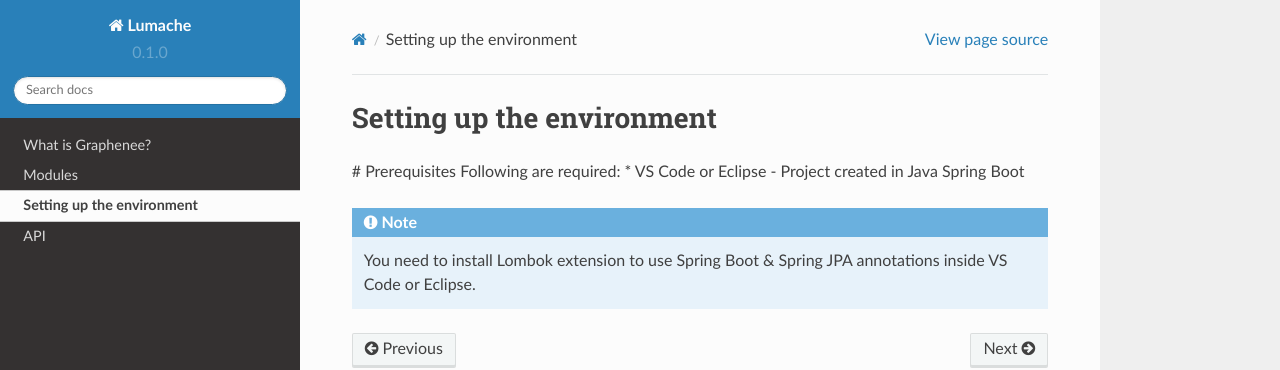
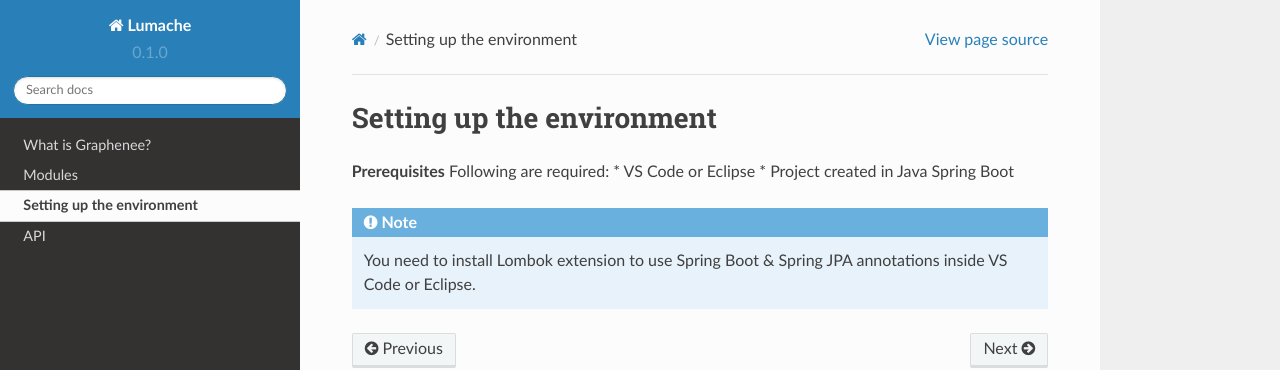
Before and after one commit to subanzafar/rtd-tutorial, a Sphinx documentation site: the page built from docs/source/env.rst, in a window 1280 px wide. Shown: the top 370 px of the page. Built offline with Sphinx 7.4.7 and the Read the Docs theme 2.0.0, drawn with Linux system fonts in a browser that asks for light colours.

```diff
--- a/docs/source/env.rst
+++ b/docs/source/env.rst
@@ -1,10 +1,10 @@
 Setting up the environment
 ==========================
 
-# Prerequisites
+**Prerequisites**
 Following are required:
 * VS Code or Eclipse
-- Project created in Java Spring Boot
+* Project created in Java Spring Boot
 
 .. note::
 
```
